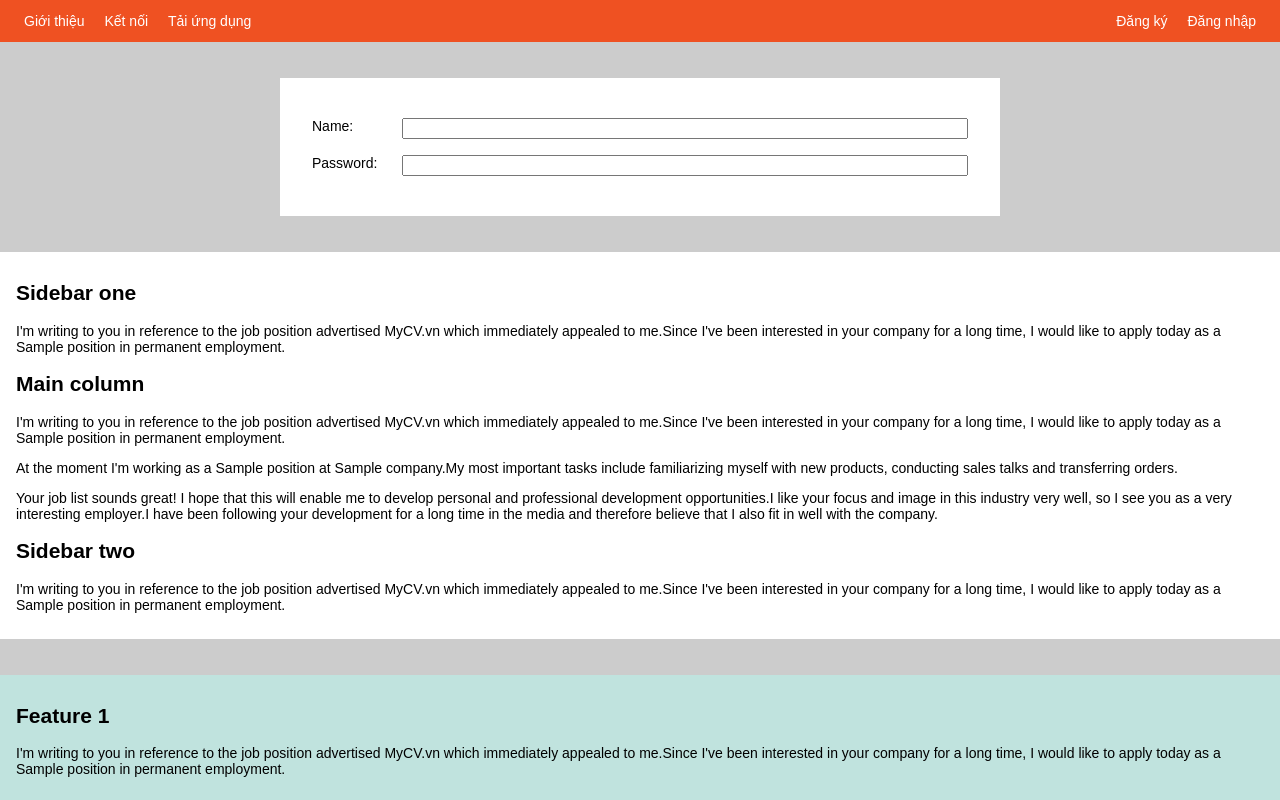
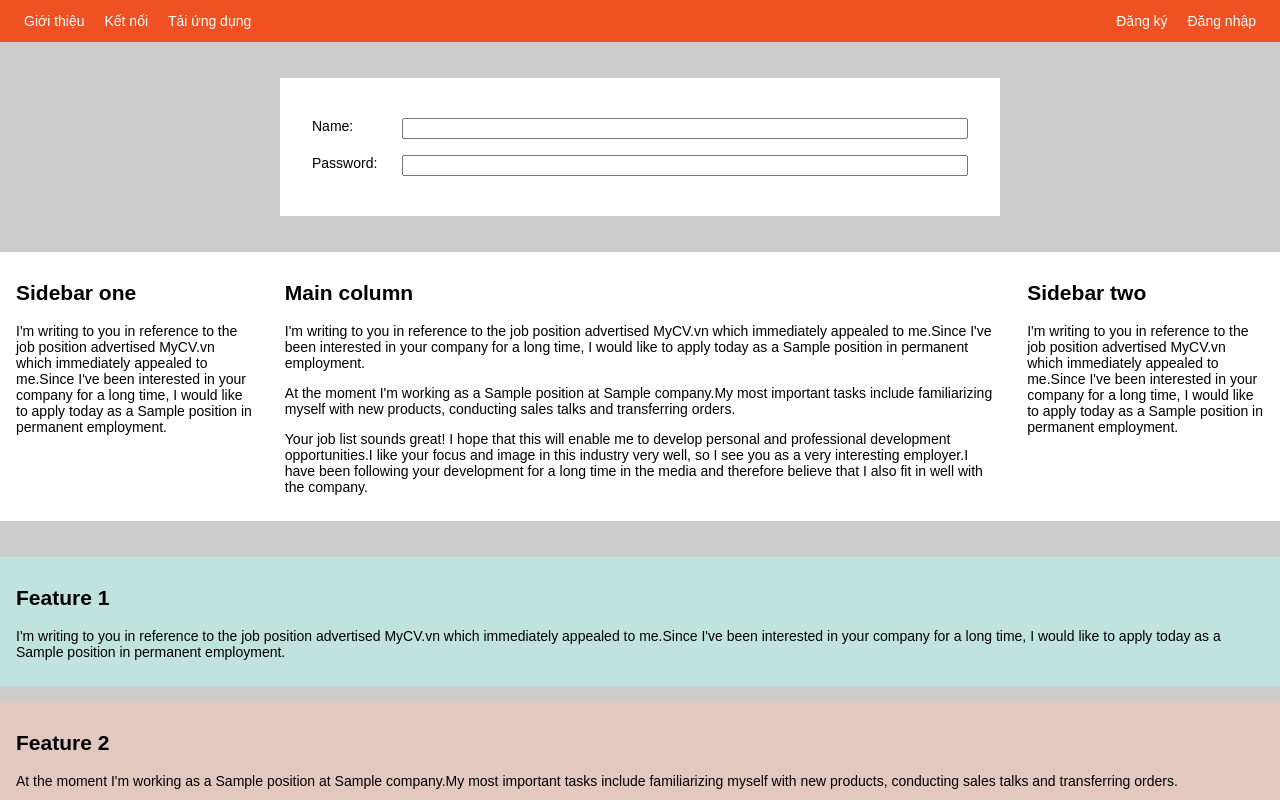
Before and after one commit to autruonggiang/learn-flexbox, a plain HTML site: page index.html in a window 1280 px wide. Shown: the top 800 px of the page. Drawn offline with Linux system fonts and the light colour scheme.

Commit message:
fix: column layout ratio

```diff
--- a/assets/main.css
+++ b/assets/main.css
@@ -59,6 +59,7 @@ body {
     margin-top: 36px;
     padding: 12px 0;
     background-color: #fff;
+    display: flex;
 }
 
 .column-item {
@@ -66,12 +67,15 @@ body {
 }
 
 .sidebar-one {
+    flex: 1;
 }
 
 .sidebar-two {
+    flex: 1;
 }
 
 .main-column {
+    flex: 3;
 }
 
 /* Feature layout */
```
